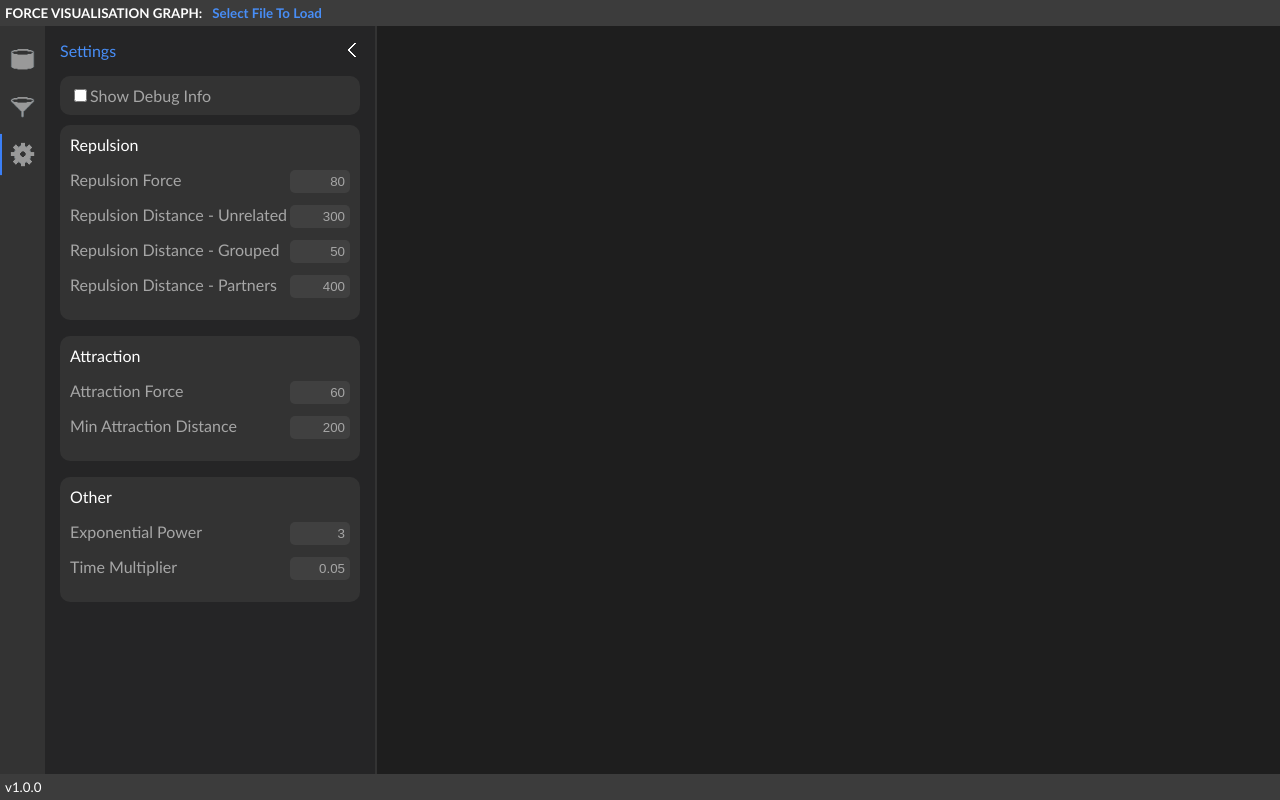
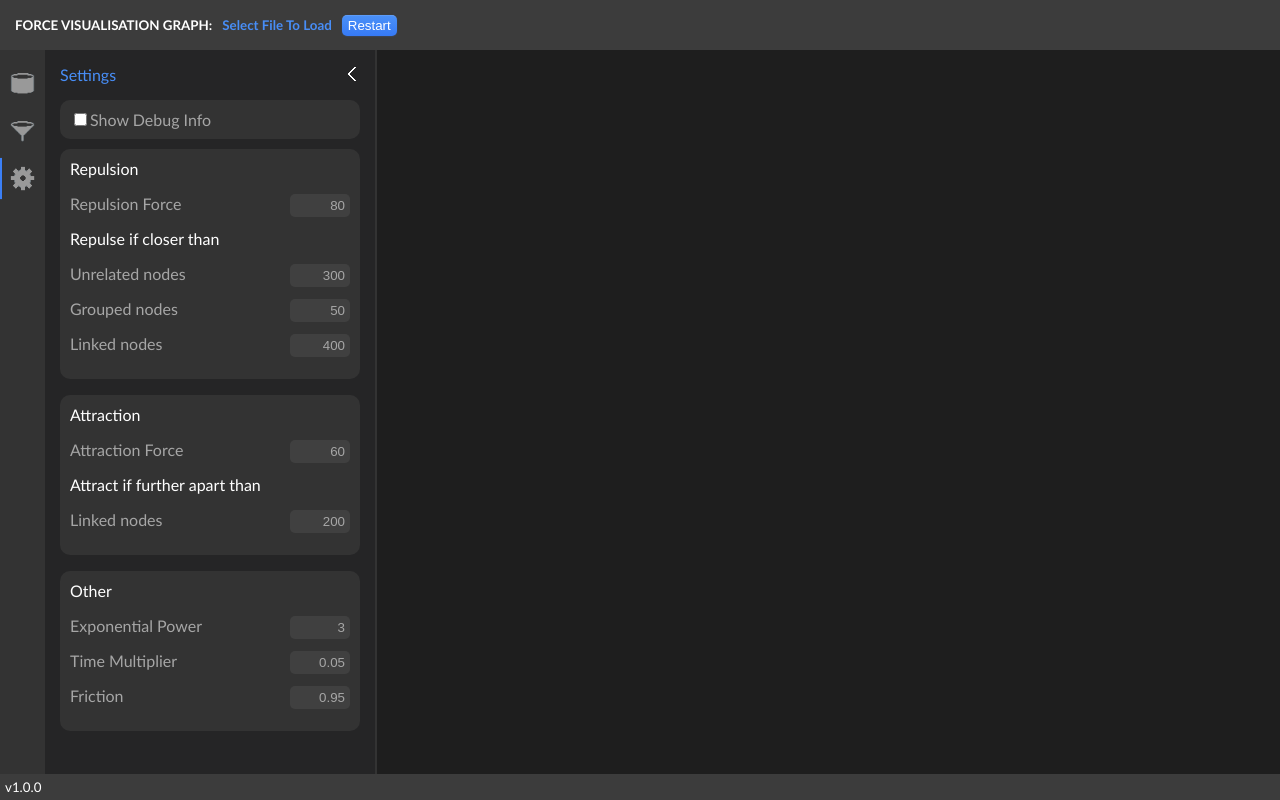
Before and after one commit to panzer2000/forcevis, a React (Create React App) app: page / in a window 1280 px wide. Both pictures are taken after a click on the picture 18 px from the left and 154 px from the top of the page. Built offline with nearby package versions, Linux system fonts and the light colour scheme.

Commit message:
Restart button

```diff
--- a/src/App.css
+++ b/src/App.css
@@ -158,7 +158,7 @@ footer {
   flex-direction: column; */
   align-items: center;
   padding: 3px 6px;
-  border-radius: 10px;
+  border-radius: 5px;
   border: none;
 
   color: #fff;
--- a/src/components/App.jsx
+++ b/src/components/App.jsx
@@ -25,6 +25,8 @@ export function App() {
       MIN_ATTRACT_DISTANCE : 200, // if any two nodes are closer than this they will attract
       REPULSION_POWER : 3,
       TIMEDELTA : 0.05,
+      showDebugInfo : false,
+      FRICTION : 0.95
   });
 
   const expandPanel = (newPanelState, newPanelWidth) =>
@@ -47,10 +49,8 @@ export function App() {
   const fn = params.get("FileName") ?? ""
   console.log("URL FileName:")
   console.log(fn)
-    if(fn=="" && fileName != "Select File To Load")
-      setFileName("Select File To Load")
 
-    if(fn != "" && (fileName == "" || fileName == null))
+    if(fn != "" && (fileName == "Select File To Load" || fileName == null))
       setFileName(fn)
 
 
--- a/src/components/Banner.jsx
+++ b/src/components/Banner.jsx
@@ -1,16 +1,27 @@
+import * as Data from './Data'
+
 export function Banner(props) {
 
 
   console.log(props)
   const fn = props.fileName ?? "No Data FIle Loaded"
 
+  const refreshData = (fileName) =>
+  {
+    console.log("loadData. name=")
+    console.log(props.fileName)
+    if(props.fileName != "Select File To Load")
+      Data.populateRenderData()
+  }
+
   return (
-       <div>
-
-
+       <div style={{ height:20, padding: "10px"}}>
     FORCE VISUALISATION GRAPH:
 
         <span class="Spacer-h" style={{ color: "#488EF7"}}>{fn.split('\\').pop().split('/').pop()}</span>
+        <span class="Spacer-h">
+            <button class="button-10" type="button" onClick={() => refreshData("")}>Restart</button>
+        </span>
       </div>
     )
 
--- a/src/components/CanvasHolder.jsx
+++ b/src/components/CanvasHolder.jsx
@@ -22,7 +22,7 @@ export function CanvasHolder(params) {
     const GetRepulsionDistance = (node1, node2) =>
     {
         // Are the two nodes partners?
-        if (node1.relatedNodeIds.includes(node2.Id))
+        if (node1.relatedNodeIds.includes(node2.id))
             return params.physicsParams.Repulsion_Distance_Partners;
 
         if (node1.groupId != "" && node1.groupId == node2.GroupId)
@@ -95,10 +95,13 @@ export function CanvasHolder(params) {
         var ndy = dy / distance; // normalized y direction
 
         var distanceForce = 0;
-        if (distance <= params.physicsParams.MIN_ATTRACT_DISTANCE) // we are within min attract distance. fall off attract force exponentially towards 0
-            distanceForce = 0 //1 - Math.pow(MIN_ATTRACT_DISTANCE - distance, REPULSION_POWER) / Math.pow(MIN_ATTRACT_DISTANCE, REPULSION_POWER);
-        else // outside of min attract distance we attract uniformly
-            distanceForce = 1;
+        if (distance >= params.physicsParams.MIN_ATTRACT_DISTANCE)
+          distanceForce = 1; // outside of attract distance we attract uniformly
+        else // we are within min attract distance. fall off attract force exponentially towards 0
+          distanceForce = 0//1 - Math.pow(params.physicsParams.MIN_ATTRACT_DISTANCE - distance, params.physicsParams.REPULSION_POWER) / Math.pow(params.physicsParams.MIN_ATTRACT_DISTANCE, params.physicsParams.REPULSION_POWER); // Inside attract distance. falloff with power
+          //1 - Math.pow(MIN_ATTRACT_DISTANCE - distance, REPULSION_POWER) / Math.pow(MIN_ATTRACT_DISTANCE, REPULSION_POWER);
+
+
 
         var fx = ndx * distanceForce * params.physicsParams.ATTRACTION_FORCE * params.physicsParams.TIMEDELTA
         var fy = ndy * distanceForce * params.physicsParams.ATTRACTION_FORCE * params.physicsParams.TIMEDELTA
--- a/src/components/Data.js
+++ b/src/components/Data.js
@@ -18,10 +18,6 @@ export function setShowDebugInfo(flag)
    showDebugInfo = flag
 }
 
-export function setSimulationParameters(parameters)
-{
-
-}
 
 // The user decides to start with either
 export function populateRenderData(initOption){
--- a/src/components/Panel_Data.jsx
+++ b/src/components/Panel_Data.jsx
@@ -4,7 +4,6 @@ import * as Data from './Data'
 export function Panel_Data(props) {
 
 
-      const [name, setName] = useState("");
       const [error, setError] = useState("");
 
       const showError = (message) =>
@@ -68,13 +67,13 @@ export function Panel_Data(props) {
           <button class="button-10" type="button" style={{float: 'right'}} onClick={() => loadData("")}>Load</button>
 
           <div class="Spacer-v">
-              {  <textarea  class="Textarea"
+          <textarea  class="Textarea"
               name="Text1"
               value={props.fileName}
               rows="4"
               cols="32"
               onChange={(e) => handleChange(e.target.value)}>
-                </textarea>}
+            </textarea>
           </div>
 
           <Errorbox error={error}/>
--- a/src/components/Panel_Settings.jsx
+++ b/src/components/Panel_Settings.jsx
@@ -4,11 +4,9 @@ import * as Data from './Data';
 
 export function Panel_Settings(params) {
 
-    const [checked, setChecked] = React.useState(false);
-
     const debug_Change = () => {
-      setChecked(!checked);
-      Data.setShowDebugInfo(!checked);
+      params.updatePhysicsParams(prevState => ({ ...prevState,  showDebugInfo: !params.physicsParams.showDebugInfo }))
+      Data.setShowDebugInfo(params.physicsParams.showDebugInfo);
     };
 
     const REPULSION_FORCE_Change = (value) => {
@@ -42,14 +40,21 @@ export function Panel_Settings(params) {
     const TIMEDELTA_Change = (value) => {
       params.updatePhysicsParams(prevState => ({ ...prevState,  TIMEDELTA: value }))
     };
+
+    const FRICTION_Change = (value) => {
+      params.updatePhysicsParams(prevState => ({ ...prevState,  FRICTION: value }))
+    };
+
+    //3Data.setShowDebugInfo(params.physicsParams.showDebugInfo);
     console.log("params");
+
 console.log(params);
 
     return (
       <div>
         <div style={{ color: "#488EF7"}}>Settings<p/><p/></div>
         <div class="sidebar-panel">
-            <Checkbox label="Show Debug Info" value={checked} onChange={debug_Change}/>
+            <Checkbox key="debugInfo" label="Show Debug Info" checked={params.physicsParams.showDebugInfo} onChange={debug_Change}/>
         </div>
           <form>
             <div class="Spacer-v">
@@ -58,11 +63,12 @@ console.log(params);
               <div class="panel-heading">Repulsion<p/></div>
                 Repulsion Force
                 <input class="field" name="Text1" value={params.physicsParams.REPULSION_FORCE} onChange={(e) => REPULSION_FORCE_Change(e.target.value)}></input><p/>
-                Repulsion Distance - Unrelated
+              <div class="panel-heading">Repulse if closer than<p/></div>
+                Unrelated nodes
                 <input className="field" name="Text1" value={params.physicsParams.REPULSION_DISTANCE} onChange={(e) => REPULSION_DISTANCE_Change(e.target.value)}></input><p/>
-                Repulsion Distance - Grouped
+                Grouped nodes
                 <input class="field" name="Text1" value={params.physicsParams.Repulsion_Distance_SameGroup} onChange={(e) => Repulsion_Distance_SameGroup_Change(e.target.value)}></input><p/>
-                Repulsion Distance - Partners
+                Linked nodes
                 <input class="field" name="Text1" value={params.physicsParams.Repulsion_Distance_Partners} onChange={(e) => Repulsion_Distance_Partners_Change(e.target.value)}></input><p/>
 
               </div> <p/>
@@ -70,7 +76,8 @@ console.log(params);
               <div class="panel-heading">Attraction<p/></div>
                 Attraction Force
                 <input class="field" name="Text1" value={params.physicsParams.ATTRACTION_FORCE} onChange={(e) => ATTRACTION_FORCE_Change(e.target.value)}></input><p/>
-                Min Attraction Distance
+              <div class="panel-heading">Attract if further apart than<p/></div>
+                Linked nodes
                 <input class="field" name="Text1" value={params.physicsParams.MIN_ATTRACT_DISTANCE} onChange={(e) => MIN_ATTRACT_DISTANCE_Change(e.target.value)}></input><p/>
               </div> <p/>
               <div class="sidebar-panel">
@@ -79,6 +86,8 @@ console.log(params);
                 <input class="field" name="Text1" value={params.physicsParams.REPULSION_POWER} onChange={(e) => REPULSION_POWER_Change(e.target.value)}></input><p/>
                 Time Multiplier
                 <input class="field" name="Text1" value={params.physicsParams.TIMEDELTA} onChange={(e) => TIMEDELTA_Change(e.target.value)}></input><p/>
+                Friction
+                <input class="field" name="Text1" value={params.physicsParams.FRICTION} onChange={(e) => FRICTION_Change(e.target.value)}></input><p/>
               </div>
             </div>
           </form>
@@ -87,10 +96,10 @@ console.log(params);
     );
   };
 
-  const Checkbox = ({ label, value, onChange }) => {
+  const Checkbox = ({ label, checked, onChange }) => {
     return (
       <label>
-        <input class="Checkbox" type="checkbox" checked={value} onChange={onChange} />
+        <input class="Checkbox" type="checkbox" checked={checked} onChange={onChange} />
         {label}
       </label>
     );
```
Lines whose indentation alone changed are shown as unchanged.
